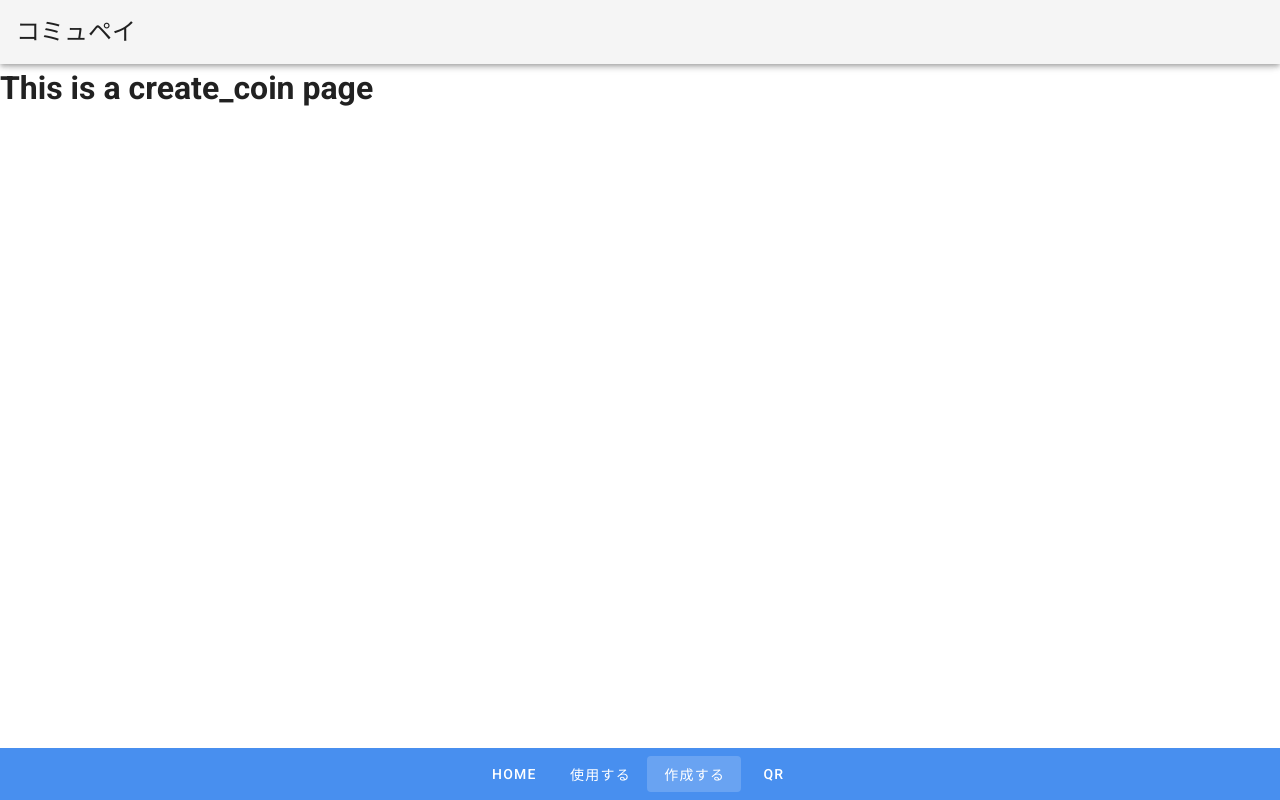
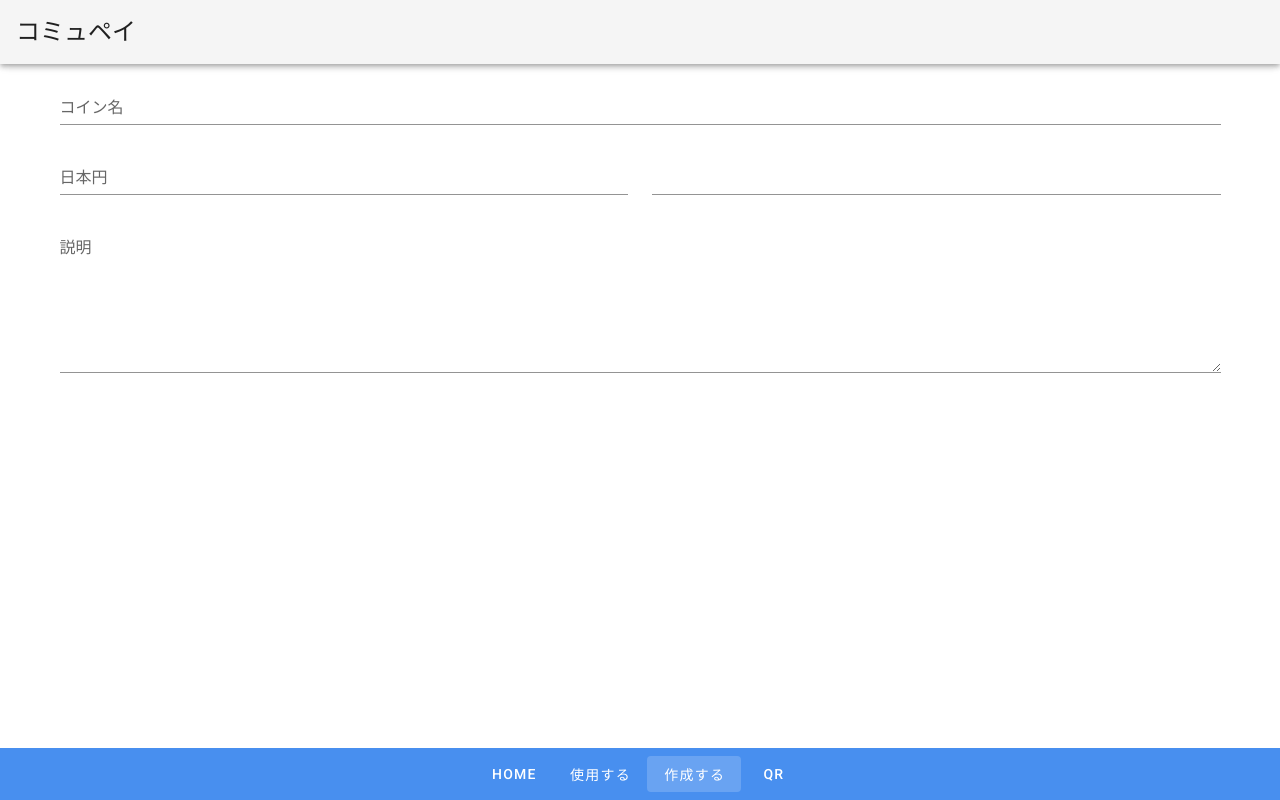
Before and after one commit to Futaba-Kosuke/community-pay, a Vue app: page /create_coin in a window 1280 px wide. Built offline with nearby package versions, Linux system fonts and the light colour scheme.

Commit message:
[uodate] コインの設定入力ボックスを作りました。 #4
タイトル・レート・内容を入力するボックスを設置しました。

```diff
--- a/src/views/Create_coin.vue
+++ b/src/views/Create_coin.vue
@@ -1,7 +1,26 @@
 <template>
-  <div class="create_coin">
-    <h1>This is a create_coin page</h1>
-  </div>
+  <v-container class="create_coin">
+      <v-text-field
+        v-model="coin_name"
+        label="コイン名"
+      />
+    <v-row>
+      <v-col>
+        <v-text-field
+          :title="coin_name"
+          label="日本円"
+        />
+      </v-col>
+      <v-col>
+        <v-text-field
+          :label="coin_name"
+        />
+      </v-col>
+    </v-row>
+    <v-textarea
+      label="説明"
+    />
+  </v-container>
 </template>
 
 <script>
@@ -9,6 +28,11 @@
 export default {
   name: 'about',
   components: {
+  },
+  data: function() {
+    return {
+      coin_name: ''
+    }
   }
 }
 </script>
```
